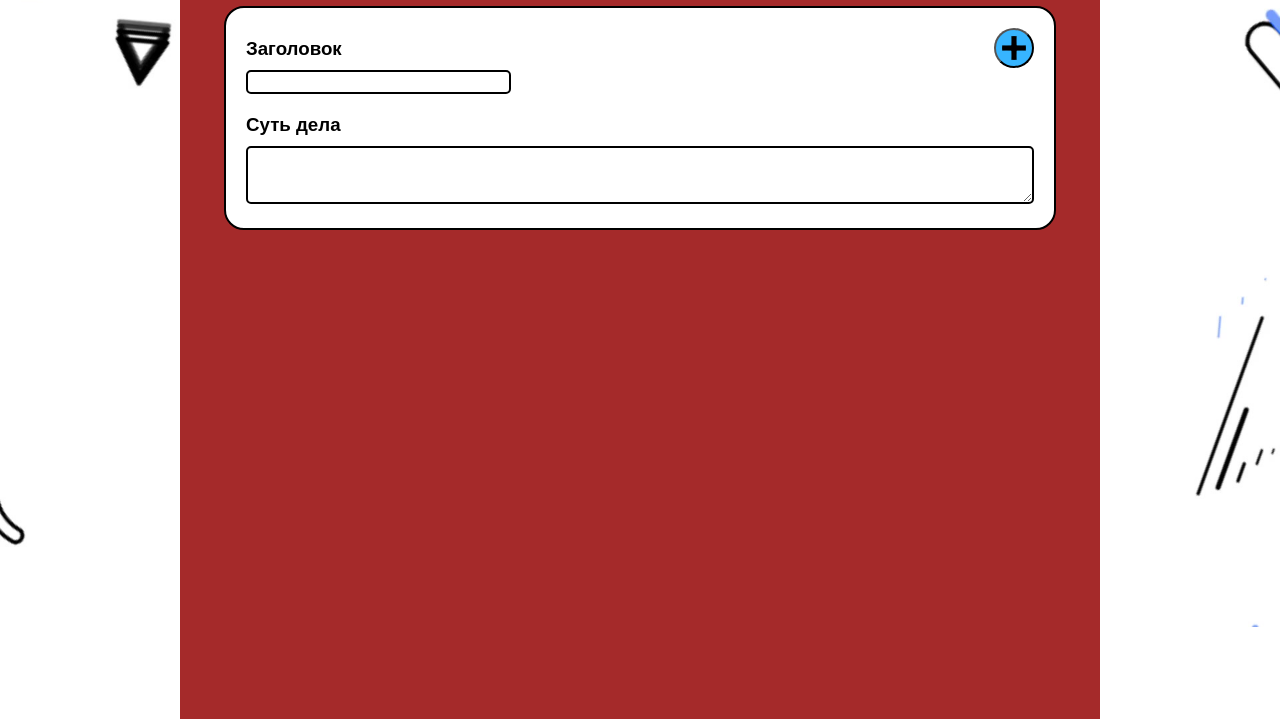
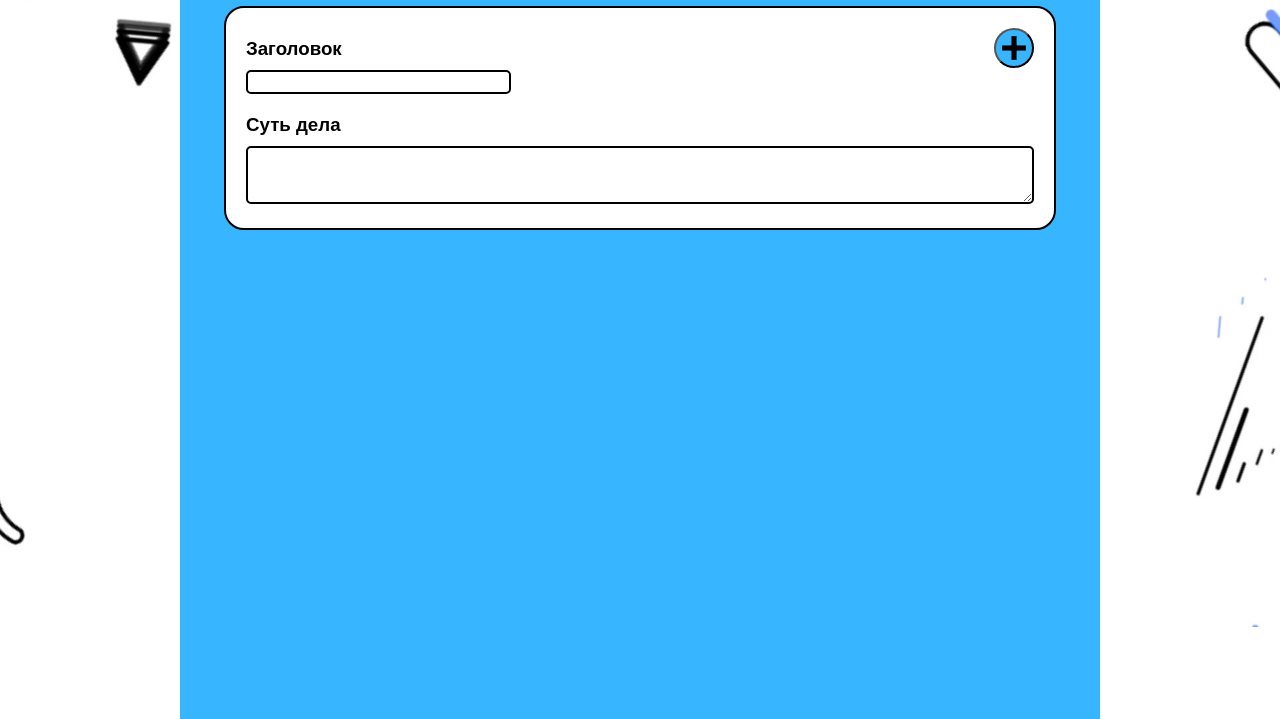
Before and after one commit to TeutonicKnight1/my-app, a React app: page / in a window 1280 px wide. Shown: the part 93-812 px from the top of the page. Built offline with nearby package versions, Linux system fonts and the light colour scheme.

Commit message:
modified:   .github/workflows/deploy.yml 	modified:   src/styles/Body.css

```diff
--- a/src/styles/Body.css
+++ b/src/styles/Body.css
@@ -6,7 +6,7 @@
     margin: 0px;
     padding: 10px;
     min-width: 900px;
-    /* background-color: #37b5ff; */
-    background-color: brown;
+    background-color: #37b5ff;
+    /* background-color: brown; */
     min-height: 99vh;
 }
```
Also changed, not shown: .github/workflows/deploy.yml.
